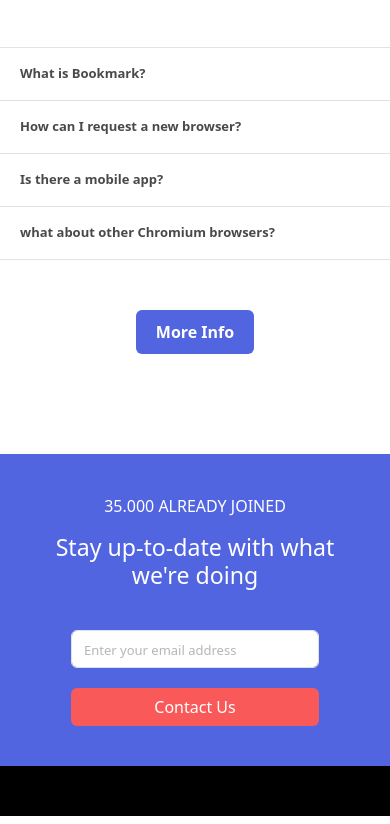
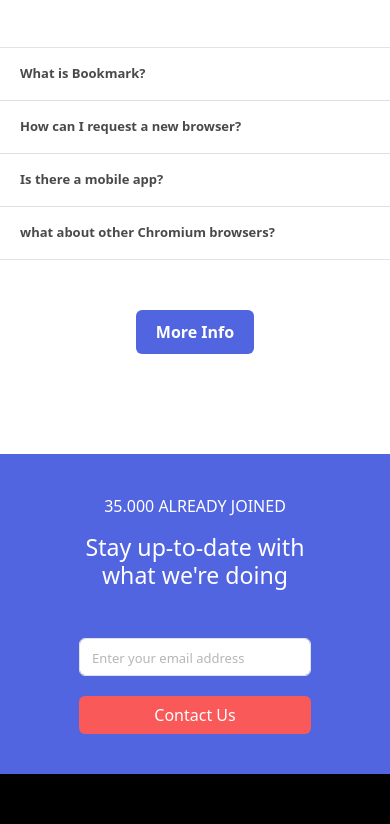
Before and after one commit to VictorTurek/ITAcademy, a plain HTML site: page Sprint1/1.2/ejercicio1.1/index.html in a window 390 px wide. Shown: the part 2576-3400 px from the top of the page. Drawn offline with Linux system fonts and the light colour scheme.

Commit message:
Newsletter section finished

```diff
--- a/Sprint1/1.2/ejercicio1.1/index.html
+++ b/Sprint1/1.2/ejercicio1.1/index.html
@@ -403,16 +403,17 @@
                 </div>
                 <div class="newsletter-signin">
 
-                    <form>
+                    <form class="g-3 needs-validation" novalidate>
                         <div class="submit-email">
-                            <div class="mb-3">
-
-                                <input type="email" placeholder="Enter your email address" class="form-control"
-                                    id="InputEmail" aria-describedby="emailHelp">
+                            <div class="email-input position-relative">
+                                <input type="email" class="form-control" id="emailId"
+                                    placeholder="Enter your email address" required>
+                                <div class="invalid-tooltip">Whoops, make sure it's an email</div>
                             </div>
-
-                            <button type="submit" class="btn btn-custom button-contact-us">Contact Us</button>
-                        </div>
+                            <div class="button-contact-us">
+                                <button type="submit" class="btn btn-custom" id="button-contact-us">Contact Us</button>
+                            </div>
+                       </div>
                     </form>
 
                 </div>
@@ -448,6 +449,29 @@
 
 
     <script src="../../../bootstrap/js/bootstrap.min.js"></script>
+
+    <script>
+        // Example starter JavaScript for disabling form submissions if there are invalid fields
+        (() => {
+            'use strict'
+
+            // Fetch all the forms we want to apply custom Bootstrap validation styles to
+            const forms = document.querySelectorAll('.needs-validation')
+
+            // Loop over them and prevent submission
+            Array.from(forms).forEach(form => {
+                form.addEventListener('submit', event => {
+                    if (!form.checkValidity()) {
+                        event.preventDefault()
+                        event.stopPropagation()
+                    }
+
+                    form.classList.add('was-validated')
+                }, false)
+            })
+        })()
+    </script>
+
 </body>
 
 </html>
--- a/Sprint1/1.2/ejercicio1.1/main.scss
+++ b/Sprint1/1.2/ejercicio1.1/main.scss
@@ -448,9 +448,10 @@
 
 //FAQ Section
 
-.faqs-section{
+.faqs-section {
     margin-top: 60px;
 }
+
 .faqs-text {
     text-align: center;
     max-width: 500px;
@@ -458,111 +459,140 @@
     margin-right: auto;
 }
 
-.faqs-accordion{
+.faqs-accordion {
     margin-top: 50px;
     width: 500px;
     margin-left: auto;
     margin-right: auto;
 }
 
-.accordion-title{
+.accordion-title {
     font-size: small;
     font-weight: bold;
     color: rgb(73, 73, 73);
-    &:hover{
+
+    &:hover {
         color: $second-hover;
     }
 }
-.accordion-body{
- color: gray;
+
+.accordion-body {
+    color: gray;
 }
 
-#accordion-itemOne{
+#accordion-itemOne {
     border-top: 1px solid rgb(227 227 227);
 }
 
-#accordion-itemFour{
+#accordion-itemFour {
     border-bottom: 1px solid rgb(227 227 227);
 }
 
 
-.faqs-button{
+.faqs-button {
     margin-top: 50px;
     display: flex;
-   justify-content: center;
+    justify-content: center;
 }
 
-.accordion{
-   --bs-accordion-active-bg: white;
-   --bs-accordion-btn-focus-box-shadow: 0 0 0 0px white;
+.accordion {
+    --bs-accordion-active-bg: white;
+    --bs-accordion-btn-focus-box-shadow: 0 0 0 0px white;
 
 }
 
 //Newsletter Section
-.newsletter-background{
+.newsletter-background {
     margin-top: 100px;
     background-color: $main-color;
     width: 100%;
     height: 100%;
 }
-.newsletter-padding{
+
+.newsletter-padding {
     padding: 40px;
 }
 
-.newsletter-info{
+.newsletter-info {
     text-align: center;
 }
 
-.newsletter-text{
+.newsletter-text {
     color: white;
 }
 
-.newsletter-title{
+.newsletter-title {
     color: white;
 }
 
-.submit-email{
+.submit-email {
     margin-top: 40px;
     display: flex;
     justify-content: center;
     align-items: center;
 }
 
-
-.mb-3{
-    margin-bottom: 0px!important;
+.email-input {
     margin-right: 20px;
 }
 
-#InputEmail{
-    &::placeholder{
+#emailId {
+    &::placeholder {
         font-size: small;
-    color: rgb(182, 182, 182);
+        color: rgb(182, 182, 182);
     }
 }
 
+// #InputEmail+ .error-message {
+//     display: block;
+//     color: #dc3545;
+//     font-size: 40px;
+// }
+
+// .error-message {
+//     display: none;
+//     font-size: 14px;
+//     margin-top: 5px;
+// }
+
 @media (max-width: 991px) {
-    .submit-email{
+
+    .newsletter-padding {
+        display: flex;
+        width: 80%;
+        align-content: center;
+        margin-left: auto;
+        flex-direction: column;
+        margin-right: auto;
+    }
+
+    .submit-email {
         display: flex;
         flex-wrap: wrap;
         flex-direction: column;
+
     }
 
-    .mb-3{
+    .email-input {
         margin: 0px;
-        width: 80%;
+        width: 100%;
     }
 
-    .button-contact-us{
+
+    .button-contact-us {
+        width: 100%;
+
+    }
+
+    #button-contact-us {
         margin-top: 20px;
-        width: 80%;
-
+        width: 100%;
     }
 }
 
 
 //Footer Section
-.footer-background{
+.footer-background {
     width: 100%;
     height: 100%;
     height: 50px;
```
Also changed, not shown: Sprint1/1.2/ejercicio1.1/main.css, 1 other file.
